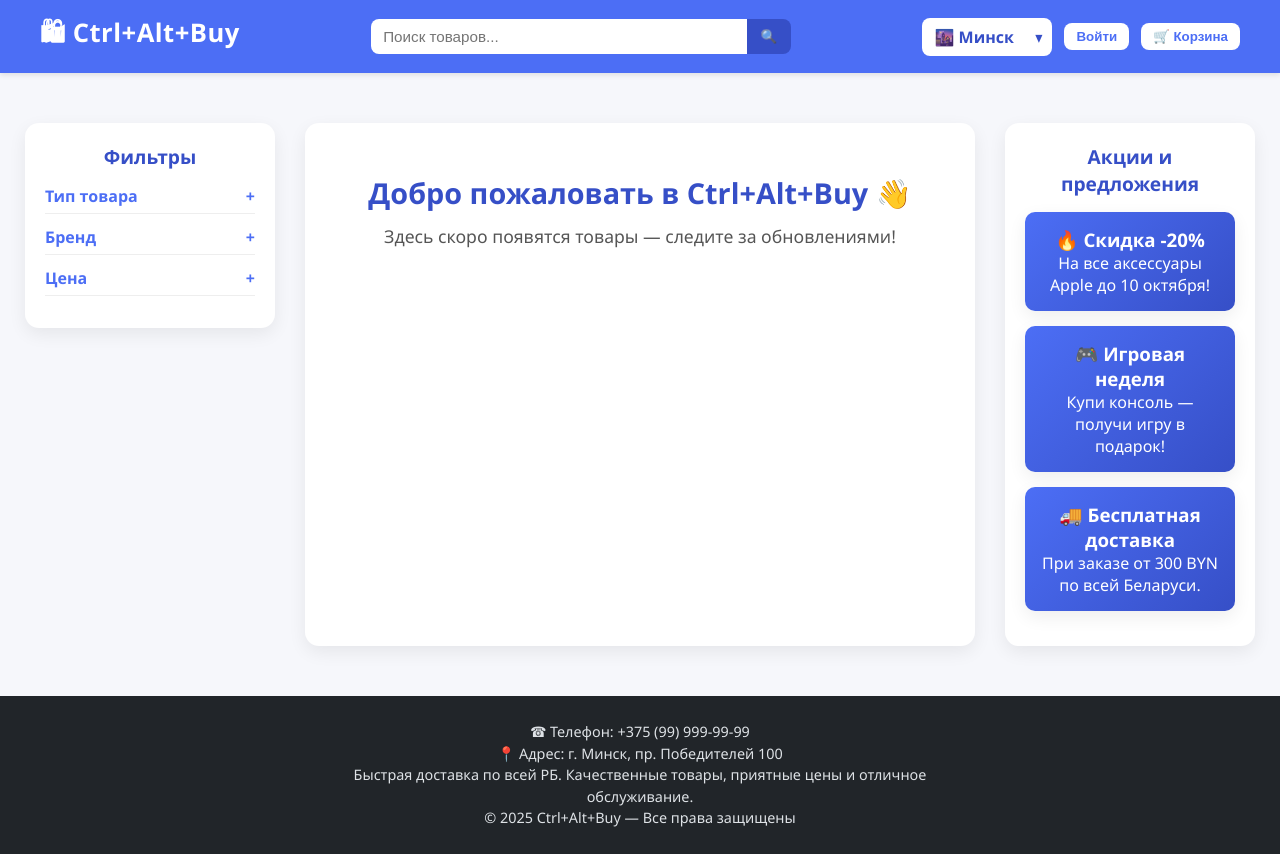
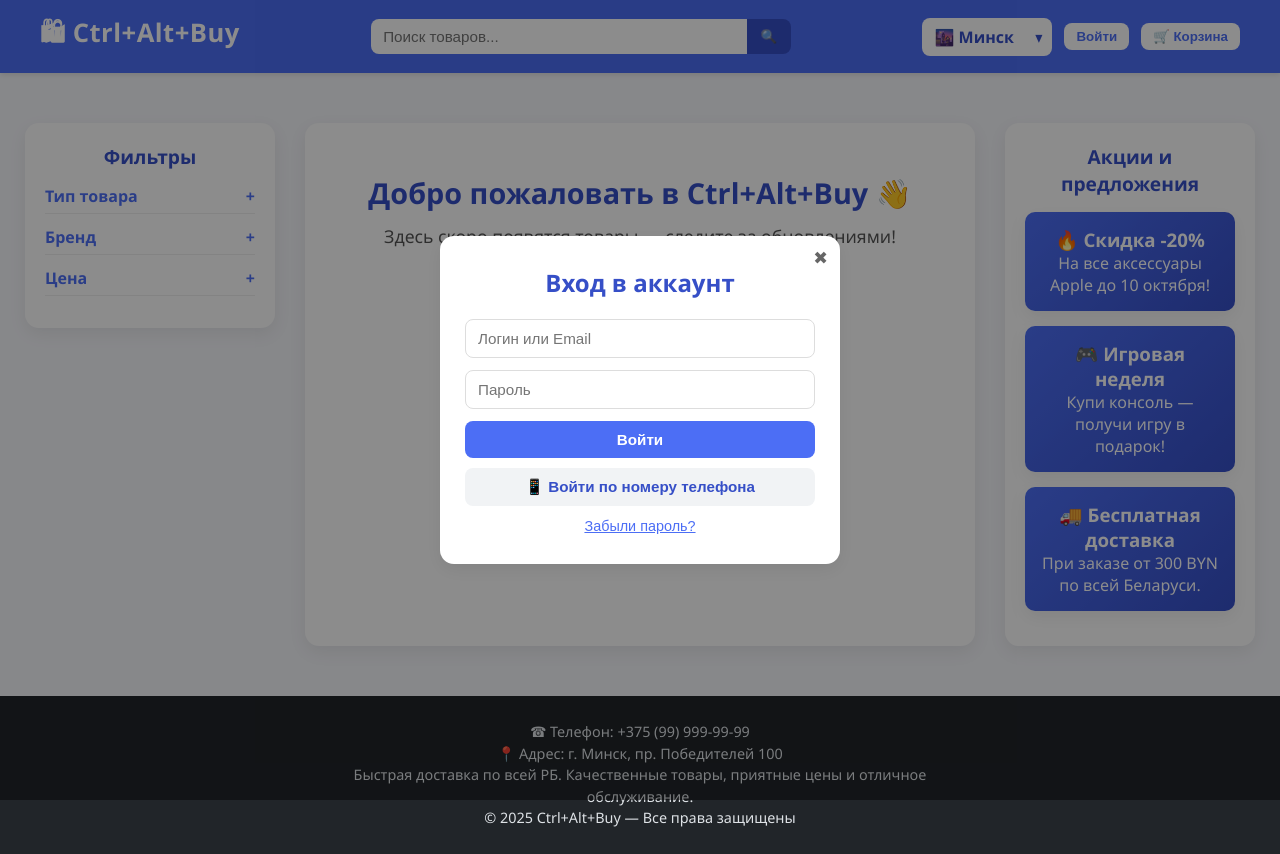
Before and after one commit to Nedixcode/ShopPetProject, a React (Create React App) app in the folder frontend/: page / in a window 1280 px wide. Both pictures are taken after a click on the button "Войти". Built offline with nearby package versions, Linux system fonts and the light colour scheme.

Commit message:
frontend changes(file splitting)

```diff
--- a/frontend/src/components/Header.jsx
+++ b/frontend/src/components/Header.jsx
@@ -1,14 +1,15 @@
 import React, { useState } from "react";
 import CustomSelect from "./CustomSelect";
+import LoginModal from "./LoginModal";
 
 export default function Header() {
     const [city, setCity] = useState("Минск");
+    const [showLogin, setShowLogin] = useState(false);
 
     return (
         <header>
             <div className="header-container">
                 <div className="logo">🛍 Ctrl+Alt+Buy</div>
-
                 <div className="search-box">
                     <input type="text" placeholder="Поиск товаров..." />
                     <button>🔍</button>
@@ -20,10 +21,14 @@ export default function Header() {
                         value={city}
                         onChange={setCity}
                     />
-                    <button className="auth-btn">Войти</button>
+                    <button className="auth-btn" onClick={() => setShowLogin(true)}>
+                        Войти
+                    </button>
                     <button className="cart-btn">🛒 Корзина</button>
                 </div>
             </div>
+
+            <LoginModal open={showLogin} onClose={() => setShowLogin(false)} />
         </header>
     );
 }
--- /dev/null
+++ b/frontend/src/components/LoginModal.jsx
@@ -0,0 +1,39 @@
+import React, { useState } from "react";
+
+export default function LoginModal({ open, onClose }) {
+    const [login, setLogin] = useState("");
+    const [password, setPassword] = useState("");
+
+    if (!open) return null;
+
+    return (
+        <div className="modal-overlay" onClick={onClose}>
+            <div className="modal" onClick={(e) => e.stopPropagation()}>
+                <button className="modal-close" onClick={onClose}>✖</button>
+                <h2>Вход в аккаунт</h2>
+
+                <div className="modal-form">
+                    <input
+                        type="text"
+                        placeholder="Логин или Email"
+                        value={login}
+                        onChange={(e) => setLogin(e.target.value)}
+                    />
+                    <input
+                        type="password"
+                        placeholder="Пароль"
+                        value={password}
+                        onChange={(e) => setPassword(e.target.value)}
+                    />
+
+                    <button className="modal-btn primary">Войти</button>
+
+                    <div className="modal-alt">
+                        <button className="modal-btn secondary">📱 Войти по номеру телефона</button>
+                        <button className="forgot-btn">Забыли пароль?</button>
+                    </div>
+                </div>
+            </div>
+        </div>
+    );
+}
--- a/frontend/src/styles/main.css
+++ b/frontend/src/styles/main.css
@@ -289,3 +289,121 @@ footer .footer-info {
     main { grid-template-columns: 1fr; }
     .sidebar-left, .sidebar-right { order: -1; }
 }
+
+/* ===== МОДАЛЬНОЕ ОКНО ===== */
+.modal-overlay {
+    position: fixed;
+    top: 0;
+    left: 0;
+    right: 0;
+    bottom: 0;
+    background: rgba(0,0,0,0.45);
+    display: flex;
+    justify-content: center;
+    align-items: center;
+    z-index: 999;
+    animation: fadeIn 0.3s ease;
+}
+
+.modal {
+    background: var(--card-bg);
+    border-radius: var(--border-radius);
+    box-shadow: var(--shadow);
+    padding: 30px 25px;
+    width: 100%;
+    max-width: 400px;
+    position: relative;
+    animation: scaleIn 0.25s ease;
+}
+
+@keyframes scaleIn {
+    from { transform: scale(0.95); opacity: 0; }
+    to { transform: scale(1); opacity: 1; }
+}
+
+.modal-close {
+    position: absolute;
+    top: 12px;
+    right: 12px;
+    background: transparent;
+    border: none;
+    font-size: 1.1rem;
+    cursor: pointer;
+    color: #666;
+    transition: color 0.2s;
+}
+
+.modal-close:hover {
+    color: var(--primary-dark);
+}
+
+.modal h2 {
+    text-align: center;
+    margin-bottom: 20px;
+    color: var(--primary-dark);
+}
+
+.modal-form input {
+    width: 100%;
+    padding: 10px 12px;
+    margin-bottom: 12px;
+    border: 1px solid #ddd;
+    border-radius: 8px;
+    font-size: 0.95rem;
+    outline: none;
+    transition: border-color 0.2s;
+}
+
+.modal-form input:focus {
+    border-color: var(--primary);
+}
+
+.modal-btn {
+    width: 100%;
+    padding: 10px;
+    border-radius: 8px;
+    font-size: 0.95rem;
+    cursor: pointer;
+    font-weight: 600;
+    transition: background 0.3s, transform 0.1s;
+    border: none;
+}
+
+.modal-btn.primary {
+    background: var(--primary);
+    color: white;
+}
+
+.modal-btn.primary:hover {
+    background: var(--primary-dark);
+}
+
+.modal-btn.secondary {
+    background: #f1f3f5;
+    color: var(--primary-dark);
+    margin-top: 10px;
+}
+
+.modal-btn.secondary:hover {
+    background: #e9ecef;
+}
+
+.forgot-btn {
+    display: block;
+    background: none;
+    border: none;
+    color: var(--primary);
+    cursor: pointer;
+    margin: 12px auto 0;
+    font-size: 0.9rem;
+    text-decoration: underline;
+    transition: color 0.2s;
+}
+
+.forgot-btn:hover {
+    color: var(--primary-dark);
+}
+
+.modal-alt {
+    text-align: center;
+}
```
